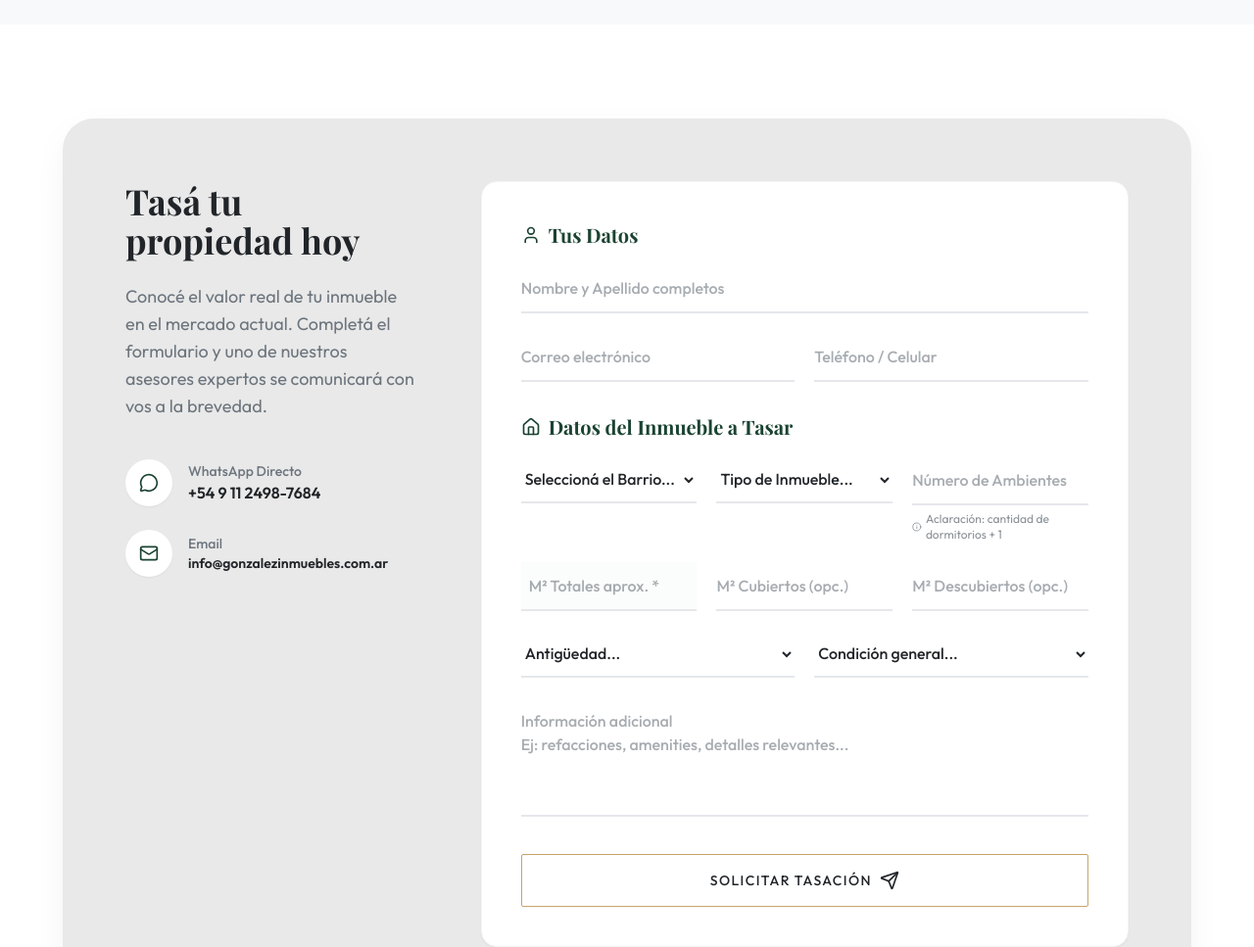
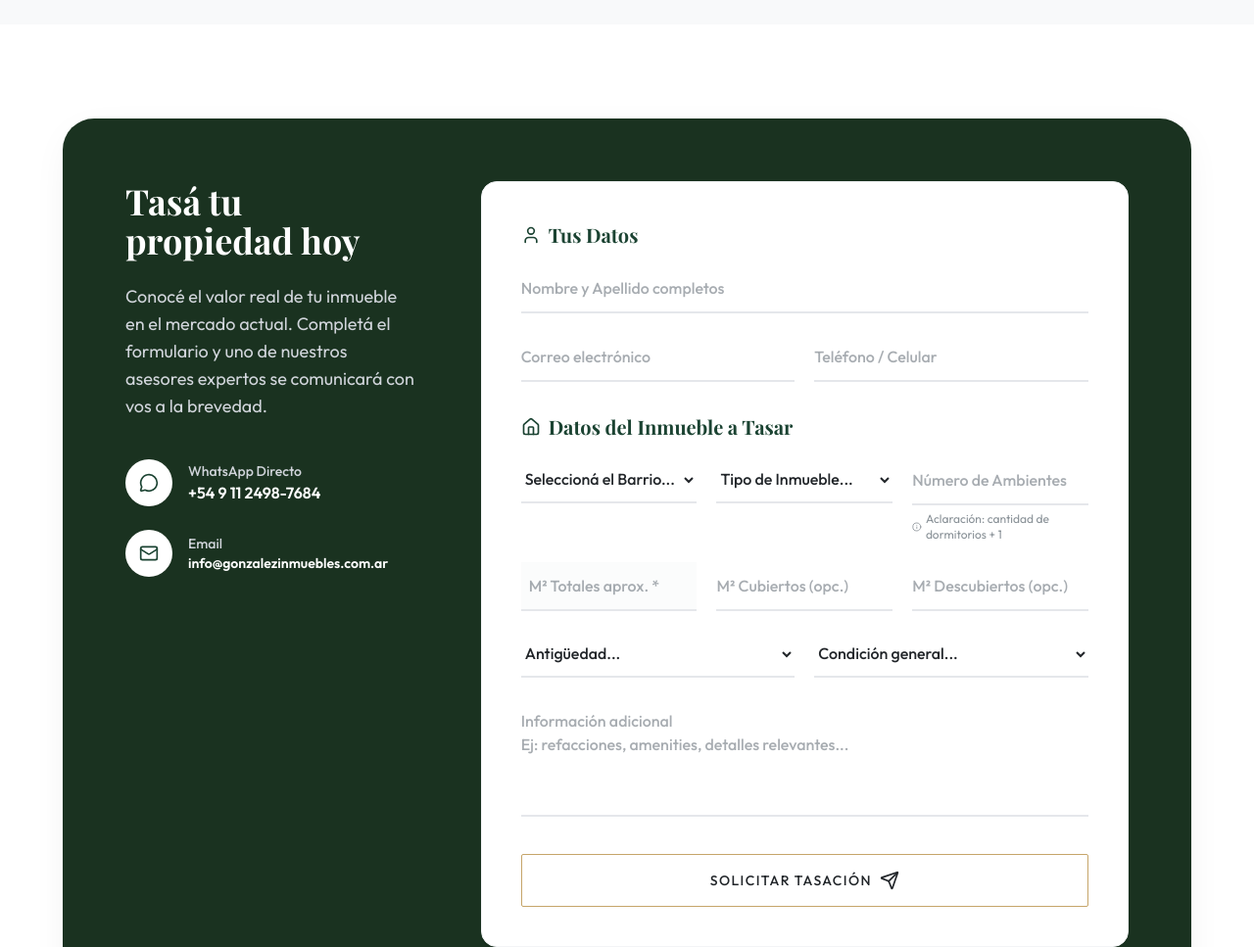
Before and after one commit to nahuegonza/gonzalez-inmuebles, a website: page index.html in a window 1280 px wide. Shown: the part 1500-2467 px from the top of the page at 98% size. Drawn offline with nearby package versions, Linux system fonts and the light colour scheme; no server answers; a script that the page names is missing.

Commit message:
Update tasacion

```diff
--- a/index.html
+++ b/index.html
@@ -299,13 +299,13 @@
         <!-- Sección de Tasación / Contacto -->
         <section id="tasacion" class="py-24 bg-white relative">
             <div class="container mx-auto px-6">
-                <div class="bg-[#e9e9e9] rounded-[32px] p-8 md:p-16 shadow-soft max-w-6xl mx-auto">
+                <div class="bg-[#1a3220] rounded-[32px] p-8 md:p-16 shadow-soft max-w-6xl mx-auto">
                     <div class="grid grid-cols-1 lg:grid-cols-3 gap-8 lg:gap-16">
 
                         <!-- Info de Contacto -->
                         <div class="lg:col-span-1">
-                            <h2 class="text-3xl md:text-4xl font-heading font-bold text-brand-dark mb-6">Tasá tu propiedad hoy</h2>
-                            <p class="text-brand-gray mb-10 text-lg">
+                            <h2 class="text-3xl md:text-4xl font-heading font-bold text-white mb-6">Tasá tu propiedad hoy</h2>
+                            <p class="text-gray-300 mb-10 text-lg">
                                 Conocé el valor real de tu inmueble en el mercado actual. Completá el formulario y uno de nuestros asesores expertos se comunicará con vos a la brevedad.
                             </p>
 
@@ -315,8 +315,8 @@
                                         <i data-lucide="message-circle" class="w-5 h-5 text-brand-green group-hover:text-white transition-colors"></i>
                                     </div>
                                     <div class="min-w-0">
-                                        <p class="text-sm text-brand-gray font-medium">WhatsApp Directo</p>
-                                        <p class="text-brand-dark font-semibold">+54 9 11 2498-7684</p>
+                                        <p class="text-sm text-gray-300 font-medium">WhatsApp Directo</p>
+                                        <p class="text-white font-semibold">+54 9 11 2498-7684</p>
                                     </div>
                                 </a>
 
@@ -325,8 +325,8 @@
                                         <i data-lucide="mail" class="w-5 h-5 text-brand-green group-hover:text-white transition-colors"></i>
                                     </div>
                                     <div class="min-w-0">
-                                        <p class="text-sm text-brand-gray font-medium">Email</p>
-                                        <p class="text-brand-dark font-semibold break-all text-sm">info@gonzalezinmuebles.com.ar</p>
+                                        <p class="text-sm text-gray-300 font-medium">Email</p>
+                                        <p class="text-white font-semibold break-all text-sm">info@gonzalezinmuebles.com.ar</p>
                                     </div>
                                 </a>
                             </div>
```
